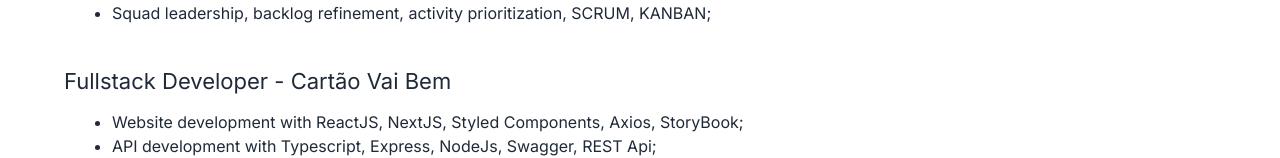
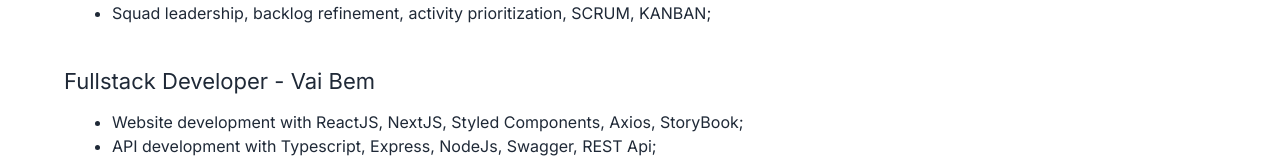
Before and after one commit to thayanemenezes/my-portfolio, a Next.js app: page /about in a window 1280 px wide. Shown: the part 1755-1913 px from the top of the page. Built offline with nearby package versions, Linux system fonts and the light colour scheme.

Commit message:
feat: correction name company

```diff
--- a/app/about/page.tsx
+++ b/app/about/page.tsx
@@ -71,9 +71,7 @@
             </ul>
           </div>
           <div className="py-5">
-            <h3 className="text-gray-800">
-              Fullstack Developer - Cartão Vai Bem
-            </h3>
+            <h3 className="text-gray-800">Fullstack Developer - Vai Bem</h3>
             <ul className="text-gray-800 list-disc w-11/12 m-auto mt-3">
               <li>
                 Website development with ReactJS, NextJS, Styled Components,
```
